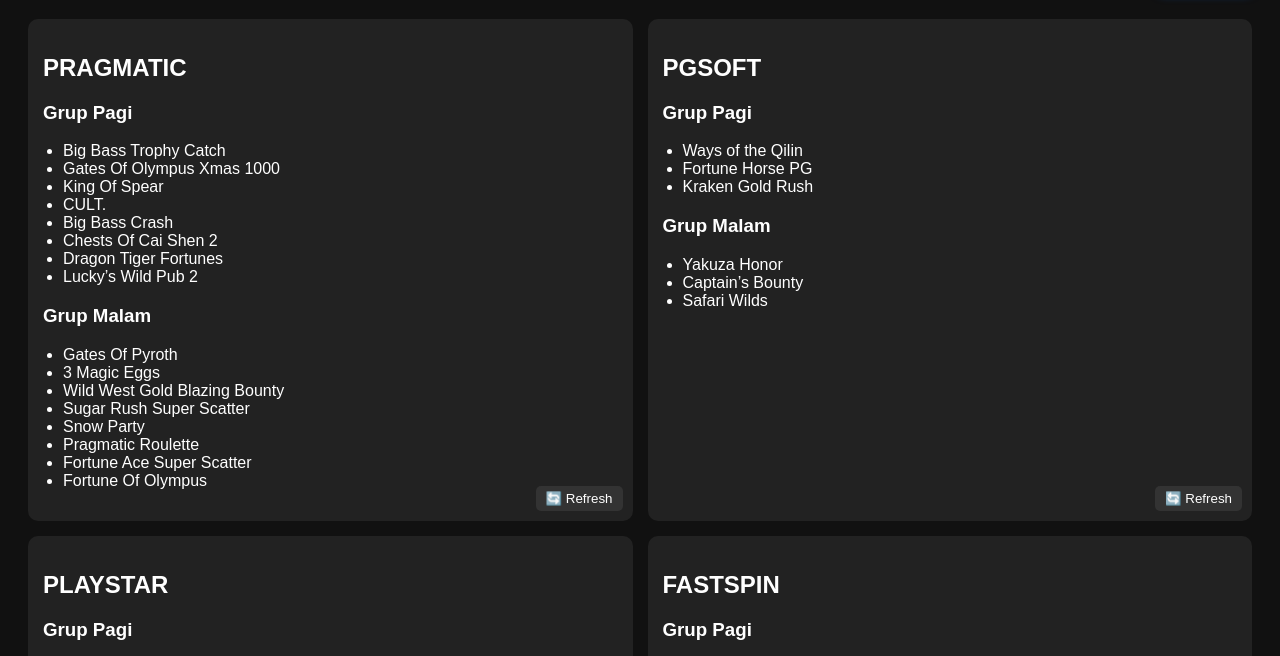
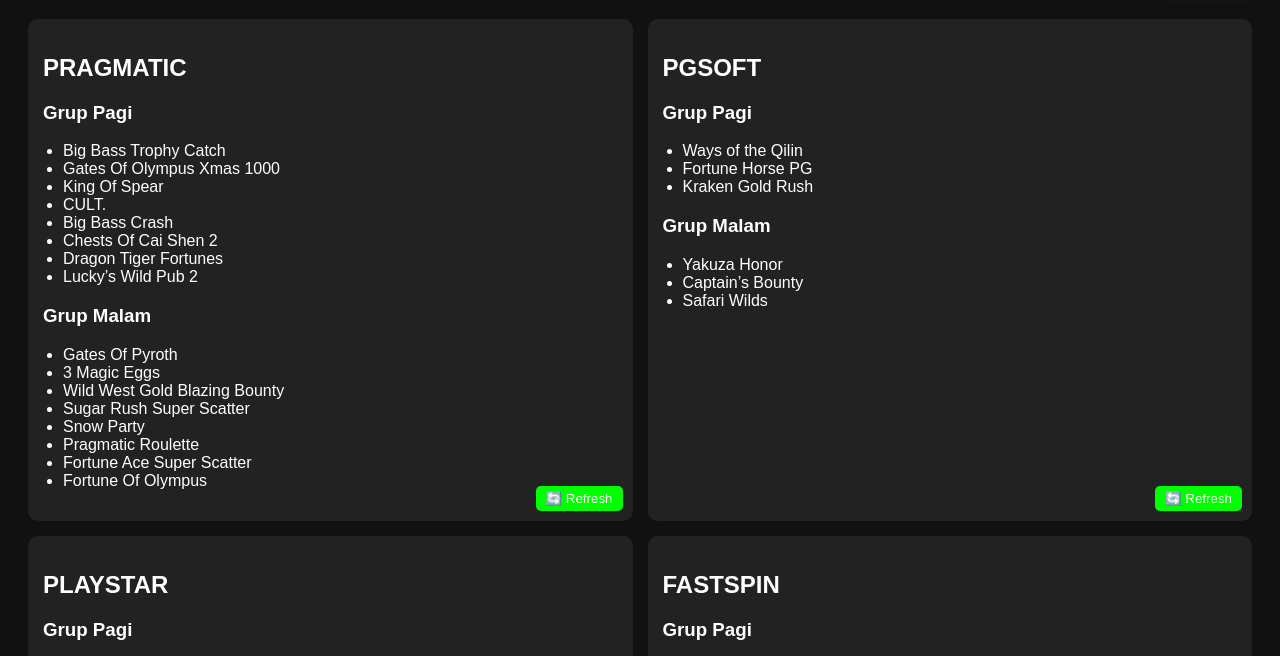
Before and after one commit to bobadepo03/slotgacorpicker, a plain HTML site: page index.html in a window 1280 px wide. Shown: the part 116-772 px from the top of the page. Drawn offline with Linux system fonts and the light colour scheme.

Commit message:
Update index.html

```diff
--- a/index.html
+++ b/index.html
@@ -70,7 +70,7 @@ footer{
     position: absolute;
     bottom: 10px;
     right: 10px;
-    background: #333;
+    background: #00ff00;
     color: white;
     border: none;
     padding: 5px 10px;
```
